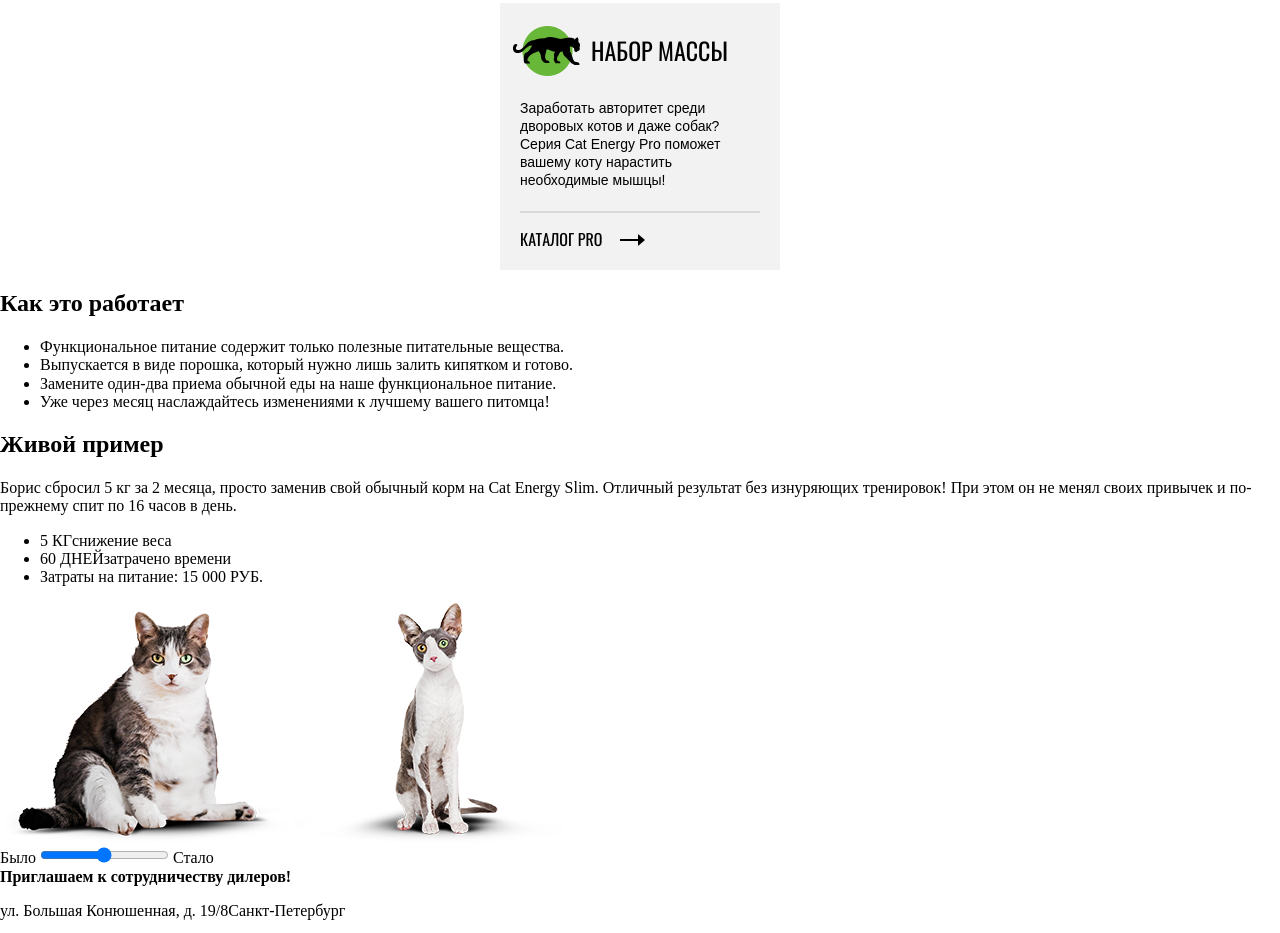
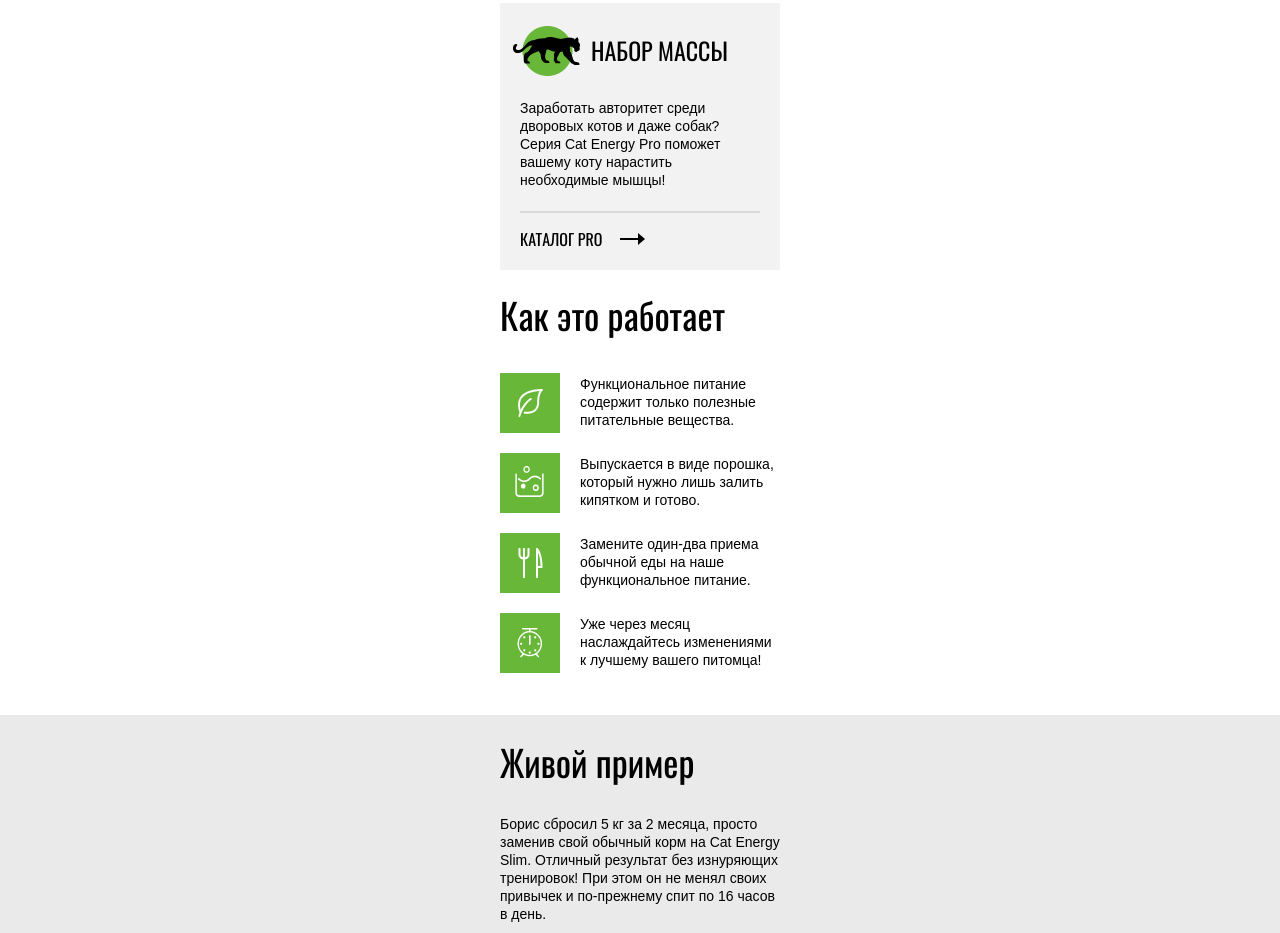
Before and after one commit to hidrargiumm/cat_energy, a website: page source/index.html in a window 1280 px wide. Shown: the part 1050-1983 px from the top of the page. Drawn offline with nearby package versions, Linux system fonts and the light colour scheme; files that its build step writes are made by us from their sources.

Commit message:
стилизация блока how-it-works главной страницы

```diff
--- a/source/sass/blocks/description.scss
+++ b/source/sass/blocks/description.scss
@@ -8,7 +8,6 @@
   display: flex;
   flex-direction: column;
   align-items: center;
-  width: 320px;
 }
 
 .description__title {
--- /dev/null
+++ b/source/sass/blocks/example.scss
@@ -0,0 +1,24 @@
+.example {
+  background-color: $color-gray-bg;
+}
+
+.example__wrapper {
+  @include wrapper;
+  padding-top: 27px;
+}
+
+.example__title {
+  @include title;
+  margin: 0;
+  margin-bottom: 33px;
+}
+
+.example__text {
+  @include text;
+}
+
+.example__list {
+  margin: 0;
+  padding: 0;
+  list-style: none;
+}
--- /dev/null
+++ b/source/sass/blocks/how-it-works.scss
@@ -0,0 +1,54 @@
+.how-it-works {
+  margin-bottom: 46px;
+}
+
+.how-it-works__wrapper {
+  @include wrapper;
+}
+
+.how-it-works__title {
+  @include title;
+  margin: 25px 0 40px;
+}
+
+.how-it-works__list {
+  margin: 0;
+  padding-left: 80px;
+  display: flex;
+  flex-direction: column;
+  list-style: none;
+}
+
+.how-it-works__item {
+  @include text;
+  position: relative;
+
+  &::before {
+    content: "";
+    position: absolute;
+    width: 60px;
+    height: 60px;
+    top: -2px;
+    left: -80px;
+  }
+
+  &--1::before {
+    background: url("../../img/item_1.jpg");
+  }
+
+  &--2::before {
+    background: url("../../img/item_2.jpg");
+  }
+
+  &--3::before {
+    background: url("../../img/item_3.jpg");
+  }
+
+  &--4::before {
+    background: url("../../img/item_4.jpg");
+  }
+}
+
+.how-it-works__item:not(:last-child) {
+  margin-bottom: 26px;
+}
--- a/source/sass/blocks/programs.scss
+++ b/source/sass/blocks/programs.scss
@@ -1,6 +1,5 @@
 .programs__wrapper {
   @include wrapper;
-  width: 280px;
 }
 
 .programs__list {
@@ -31,11 +30,10 @@
     display: inline-block;
     top: 23px;
     left: 13px;
-    width: 67px;
+    width: 68px;
     height: 53px;
     background: url("../../img/cat_back_2.png") no-repeat;
   }
-
 }
 
 .programs__item + .programs__item {
@@ -55,14 +53,10 @@
 }
 
 .programs__description {
+  @include text;
   margin: 0;
   margin-bottom: 18px;
   padding-bottom: 22px;
-  font-family: "Arial", sans-serif;
-  font-style: normal;
-  font-weight: normal;
-  font-size: 14px;
-  line-height: 18px;
   border-bottom: 2px solid $color-more-gray;
 }
 
@@ -81,7 +75,7 @@
     display: inline-block;
     position: absolute;
     left: 100px;
-    bottom: 10px;
+    bottom: 11px;
     width: 20px;
     height: 2px;
     background-color: $color-black;
@@ -93,7 +87,7 @@
     display: inline-block;
     position: absolute;
     left: 118px;
-    bottom: 5px;
+    bottom: 6px;
     width: 0;
     height: 0;
     border-top: 6px solid transparent;
--- a/source/sass/global/variables.scss
+++ b/source/sass/global/variables.scss
@@ -16,4 +16,21 @@
 
 @mixin wrapper {
   margin: 0 auto;
+  width: 280px;
 }
+
+@mixin title {
+  font-family: "Oswald", "Arial", sans-serif;
+  font-style: normal;
+  font-weight: normal;
+  font-size: 36px;
+  line-height: 40px;
+}
+
+@mixin text {
+  font-family: "Arial", sans-serif;
+  font-style: normal;
+  font-weight: normal;
+  font-size: 14px;
+  line-height: 18px;
+}
--- a/source/sass/style.scss
+++ b/source/sass/style.scss
@@ -12,3 +12,5 @@
 @import "blocks/description.scss";
 @import "blocks/button.scss";
 @import "blocks/programs.scss";
+@import "blocks/how-it-works.scss";
+@import "blocks/example.scss"
```
Also changed, not shown: source/img/icon_arrow.svg (deleted), source/img/icon_arrow_long.svg (deleted), source/img/item_1.jpg (added), source/img/item_2.jpg (added), source/img/item_3.jpg (added), source/img/item_4.jpg (added).
